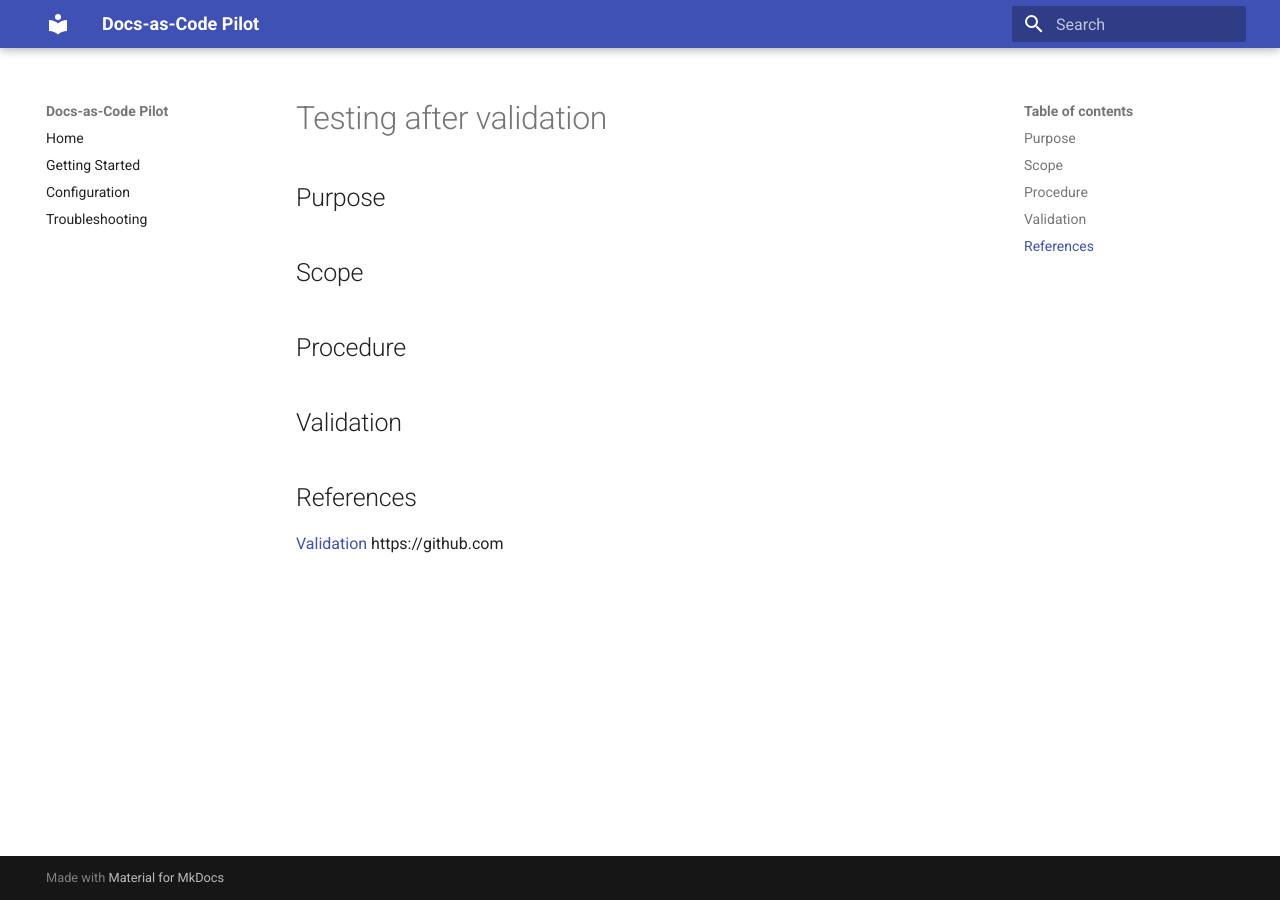
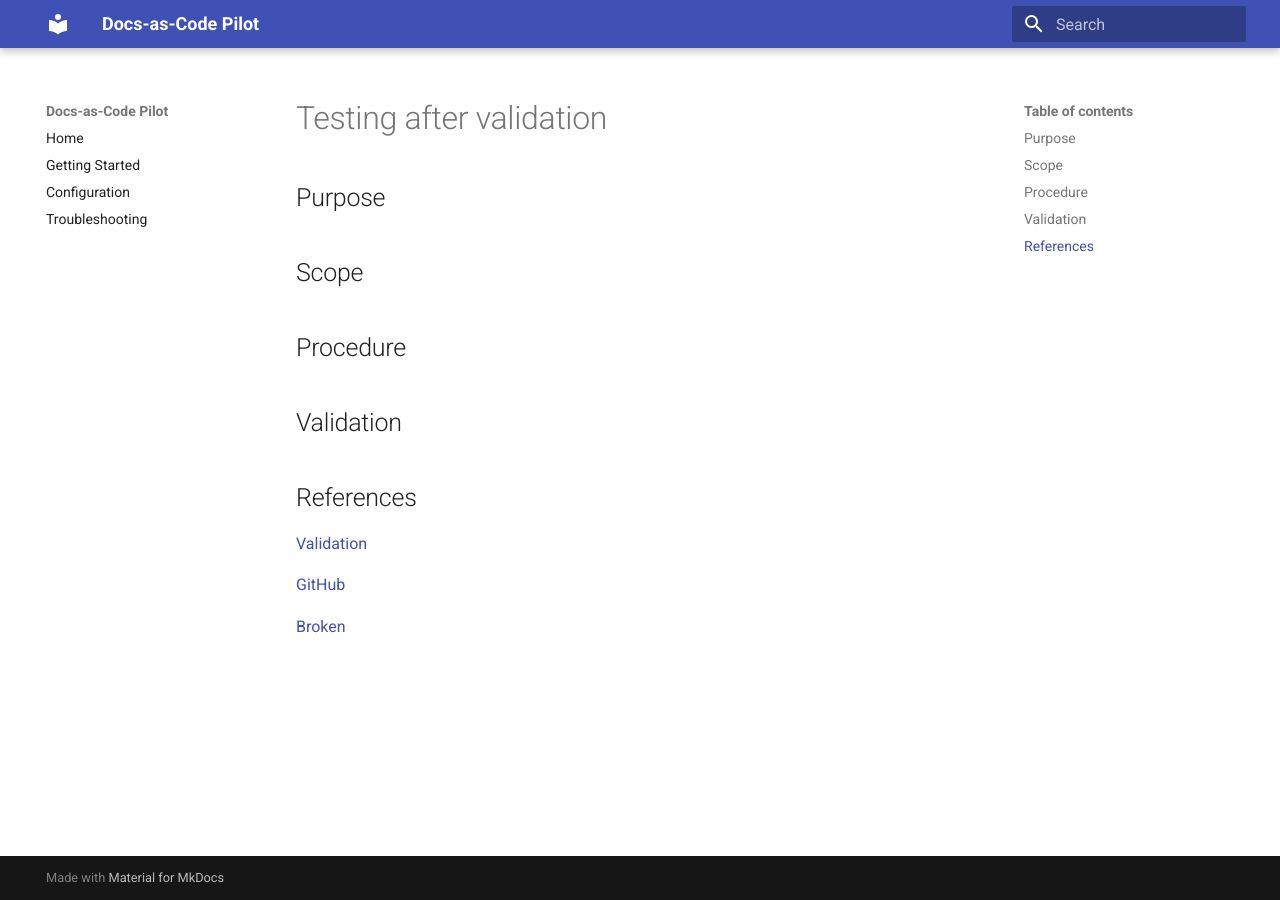
Before and after one commit to cris-casacop/docs-as-code, an MkDocs documentation site: the page built from docs/api/testing-after-validation.md, in a window 1280 px wide. Built offline with MkDocs 1.6.1 and Material for MkDocs 9.7.7, drawn with Linux system fonts in a browser that asks for light colours.

Commit message:
Update testing-after-validation.md

```diff
--- a/docs/api/testing-after-validation.md
+++ b/docs/api/testing-after-validation.md
@@ -24,4 +24,7 @@ updated_by: github-actions
 
 ## References
 [Validation](#validation)
-https://github.com
+
+[GitHub](https://github.com)
+
+[Broken](https://example.invalid)
```
